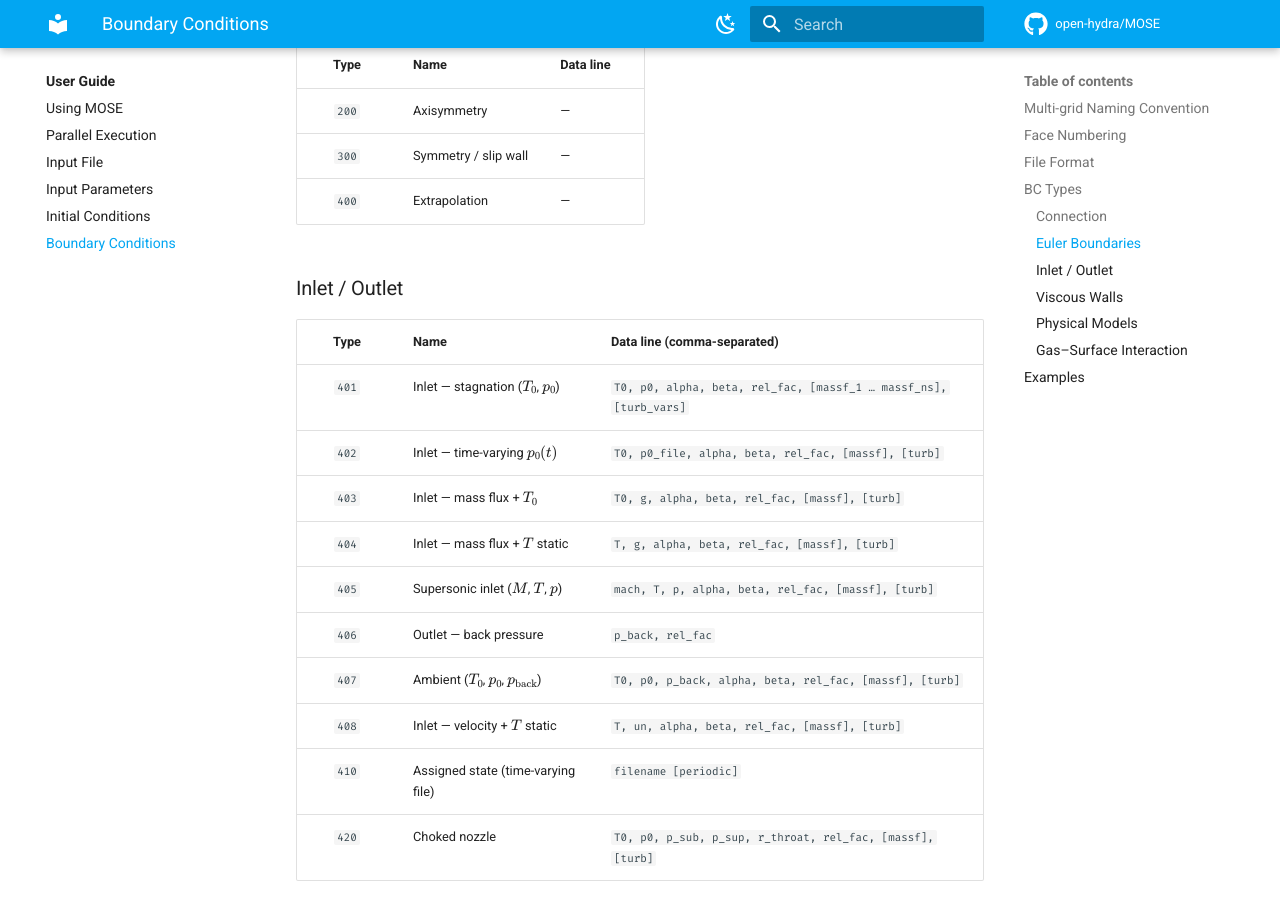
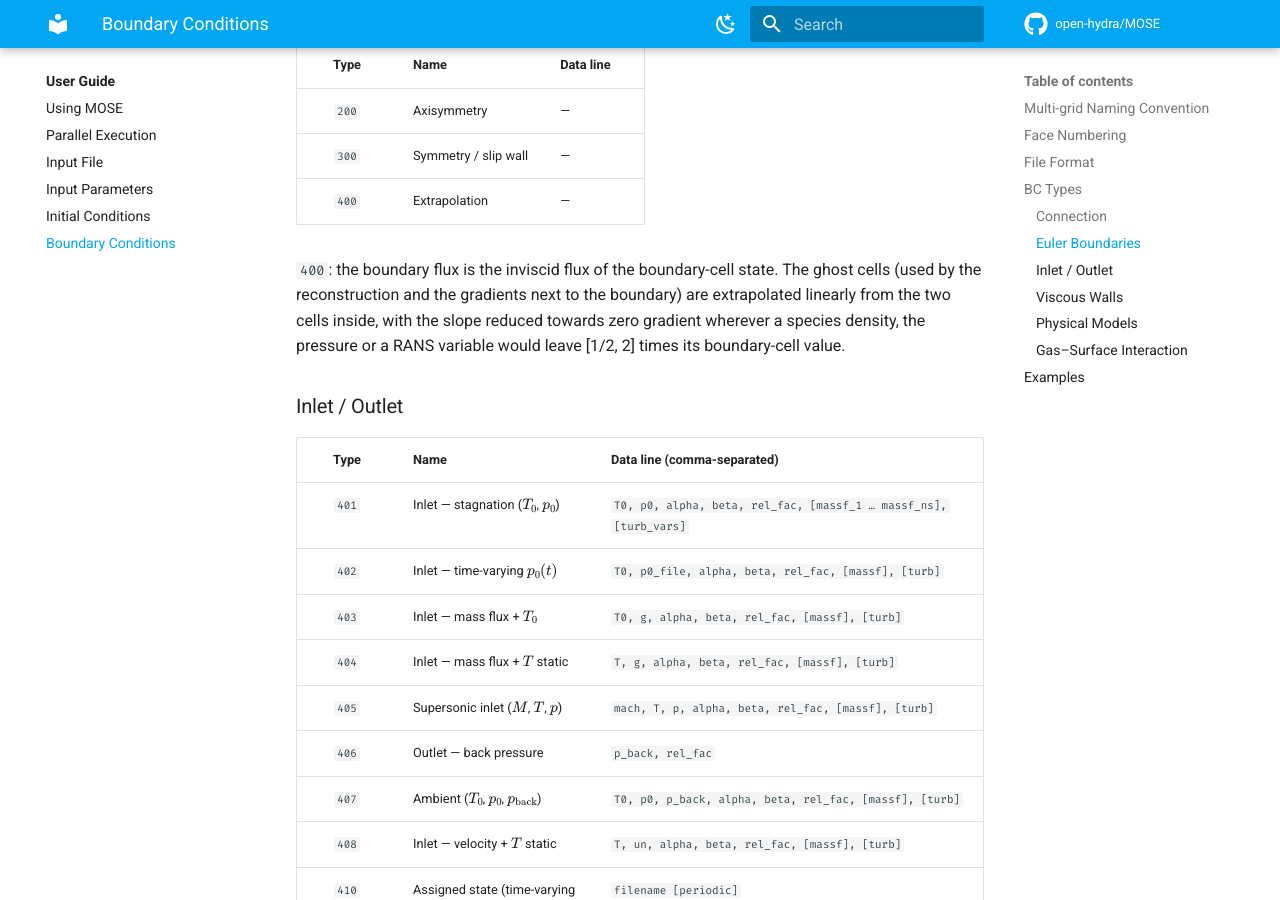
Before and after one commit to open-hydra/MOSE, an MkDocs documentation site: the page built from docs/user/boundary-conditions.md, in a window 1280 px wide and 900 px high, scrolled down 2939 px. Built offline with MkDocs 1.6.1 and Material for MkDocs 9.7.7, drawn with Linux system fonts in a browser that asks for light colours; comment, search, counter and statistics services are not loaded.

Commit message:
Type-400 ghosts: limited linear extrapolation instead of quadratic
Type 400 fell to the case default of Fill_Ghost_Cell, the quadratic
extrapolation 3q1 - 3q2 + q3, which amplifies a perturbation of the
boundary cell (3x and 6x in the two ghosts) and has no bound. In a fresh
start of the RL36 aerospike the ghost density of an outer type-400 face
crossed zero; nu_tilde = rho*nu_tilde/rho of the ghost blew up the SA cb2
term (crash at iteration 427 on the coarsest multigrid level).

New Ghost_Extrapolate_Limited: g1 = q1 + psi1 (q1 - q2), g2 = g1 + psi2
(q1 - q2), 0 <= psi2 <= psi1 <= 1, one psi per ghost cell for all
variables. psi is the largest value that keeps every positive variable
(species densities, p, the RANS variables without sign) within [1/2, 2]
times its boundary-cell value: psi = 1 is linear extrapolation, psi = 0
zero gradient. With fewer than two cells along the normal it is zero
gradient. The type-400 boundary flux (boundary-cell state) is unchanged.

Checked: the RL36 fresh start runs 10000 coarse iterations (quadratic:
crash at 427); from a converged RL36 field, 5000 iterations with
quadratic, zero-gradient and limited ghosts agree to 1e-5 % in thrust,
Isp and mass flow, 0.001 N in spike friction and 0.012 % in wall
pressure at the truncation; on that field psi = 1 on the whole truncation
plane. CTest 15/15.

Co-Authored-By: Claude Opus 5.5 <noreply@anthropic.com>

```diff
--- a/docs/user/boundary-conditions.md
+++ b/docs/user/boundary-conditions.md
@@ -92,6 +92,11 @@ The following table lists all numeric BC type codes used in `bc.txt`, their phys
 | `200` | Axisymmetry | — |
 | `300` | Symmetry / slip wall | — |
 | `400` | Extrapolation | — |
+
+`400`: the boundary flux is the inviscid flux of the boundary-cell state. The ghost cells
+(used by the reconstruction and the gradients next to the boundary) are extrapolated linearly
+from the two cells inside, with the slope reduced towards zero gradient wherever a species
+density, the pressure or a RANS variable would leave [1/2, 2] times its boundary-cell value.
 
 ### Inlet / Outlet
 
```
Also changed, not shown: 1 other file.
